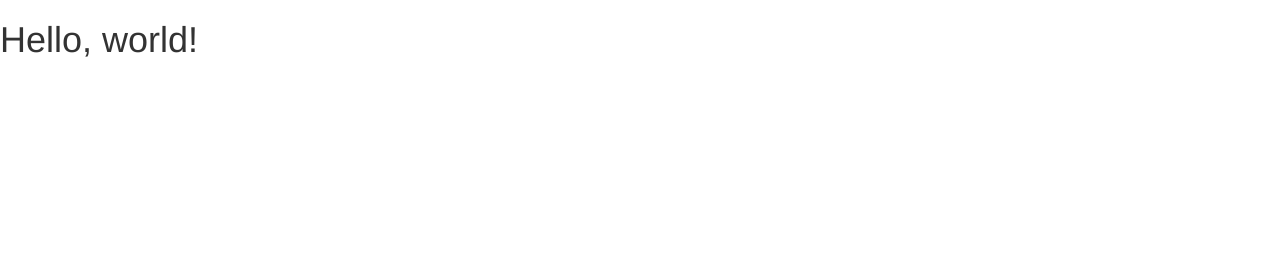
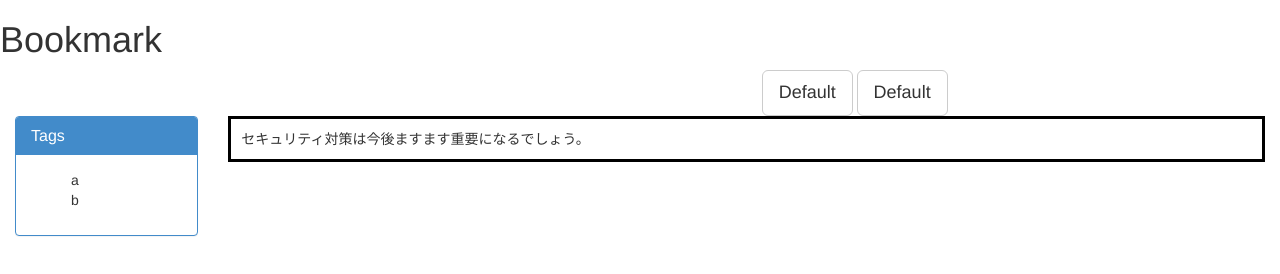
Before and after one commit to tsukimoto/bootstraptest, a plain HTML site: page bootstrap/index.html in a window 1280 px wide. Drawn offline with nearby package versions, Linux system fonts and the light colour scheme.

Commit message:
Bookmark用に編集中

```diff
--- a/bootstrap/index.html
+++ b/bootstrap/index.html
@@ -6,9 +6,32 @@
     <meta http-equiv="X-UA-Compatible" content="IE=edge">
     <meta name="viewport" content="width=device-width, initial-scale=1">
     <link href="css/bootstrap.min.css" rel="stylesheet">
+    <link rel="stylesheet" href="sample.css" type="text/css">
   </head>
   <body>
-    <h1>Hello, world!</h1>
+    <h1>Bookmark</h1>
+	<div class="col-md-7">
+	</div>
+	<div class="col-md-5">
+	  <button type="button" class="btn btn-lg btn-default">Default</button>
+	  <button type="button" class="btn btn-lg btn-default">Default</button>
+	</div>
+	<div class="col-md-2 sidebar">
+	  <div class="panel panel-primary">
+	    <div class="panel-heading">
+	      <h3 class="panel-title">Tags</h3>
+	    </div>
+		<div class="panel-body">
+		  <ul style="list-style:none;">
+		    <li> a </li>
+			<li> b </li>
+		  </ul>
+		</div>
+	  </div>
+	</div>
+	<div class="col-md-10 main">
+	  <p class="sample3">セキュリティ対策は今後ますます重要になるでしょう。</p>
+	</div>
 
     <script src="https://ajax.googleapis.com/ajax/libs/jquery/1.11.1/jquery.min.js"></script>
     <script src="js/bootstrap.min.js"></script>
--- /dev/null
+++ b/bootstrap/sample.css
@@ -0,0 +1,7 @@
+p.sample1 {margin: 10px;}
+p.sample2 {border: inset 10px #ff0000;}
+p.sample3 {
+/*margin: 30px 30px;*/
+padding: 10px;
+border: medium solid #000000;
+}
```
